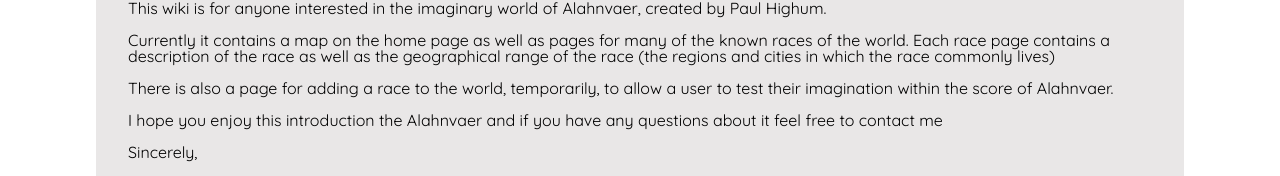
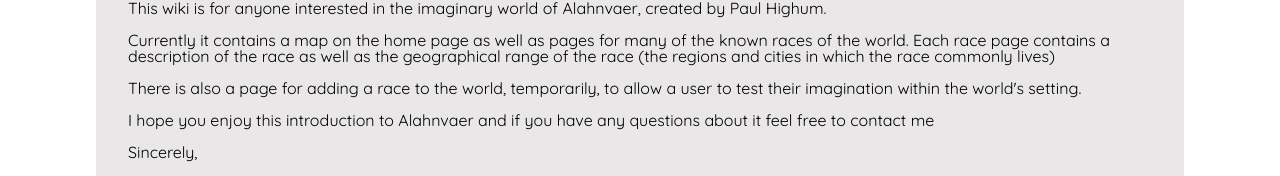
Before and after one commit to paulhighum/Ahnvaer-Wiki, a plain HTML site: page about-this-wiki.html in a window 1280 px wide. Shown: the part 160-336 px from the top of the page. Drawn offline with Linux system fonts and the light colour scheme; no server answers.

Commit message:
Update to about page

```diff
--- a/about-this-wiki.html
+++ b/about-this-wiki.html
@@ -39,9 +39,9 @@
       <br>
       <p>Currently it contains a map on the home page as well as pages for many of the known races of the world. Each race page contains a description of the race as well as the geographical range of the race (the regions and cities in which the race commonly lives)</p>
       <br>
-      <p>There is also a page for adding a race to the world, temporarily, to allow a user to test their imagination within the score of Alahnvaer.</p>
+      <p>There is also a page for adding a race to the world, temporarily, to allow a user to test their imagination within the world's setting.</p>
       <br>
-      <p>I hope you enjoy this introduction the Alahnvaer and if you have any questions about it feel free to contact me</p>
+      <p>I hope you enjoy this introduction to Alahnvaer and if you have any questions about it feel free to contact me</p>
       <br>
       <p>Sincerely,</p>
       <br>
```
